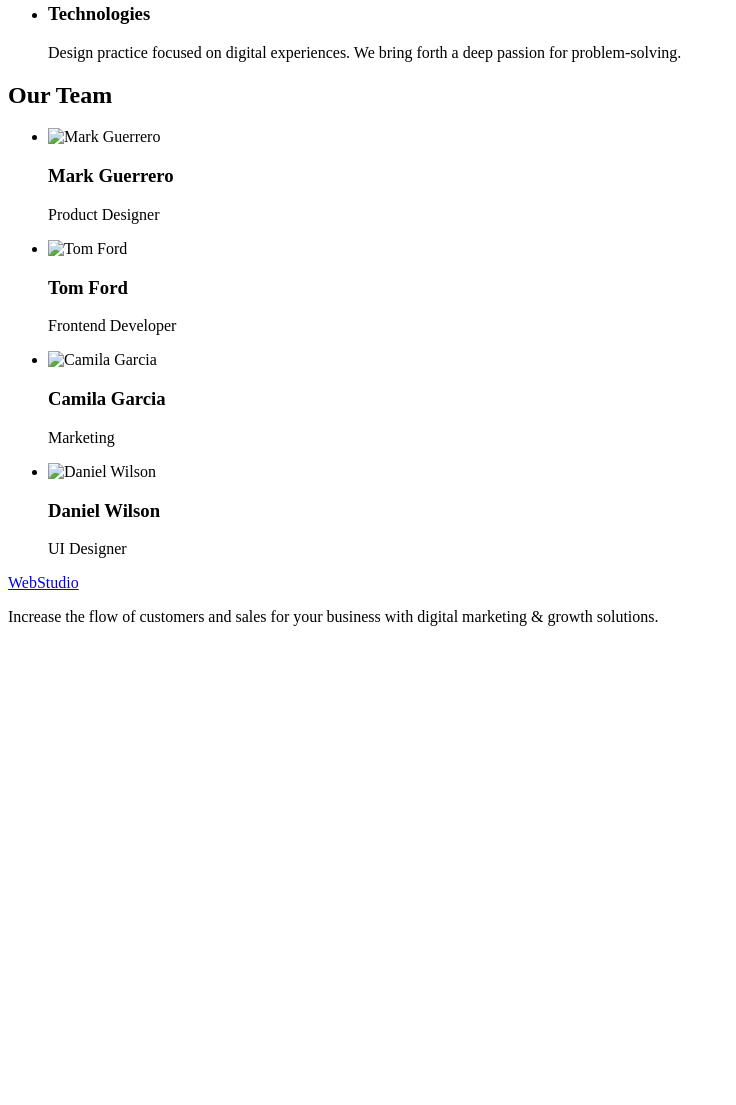
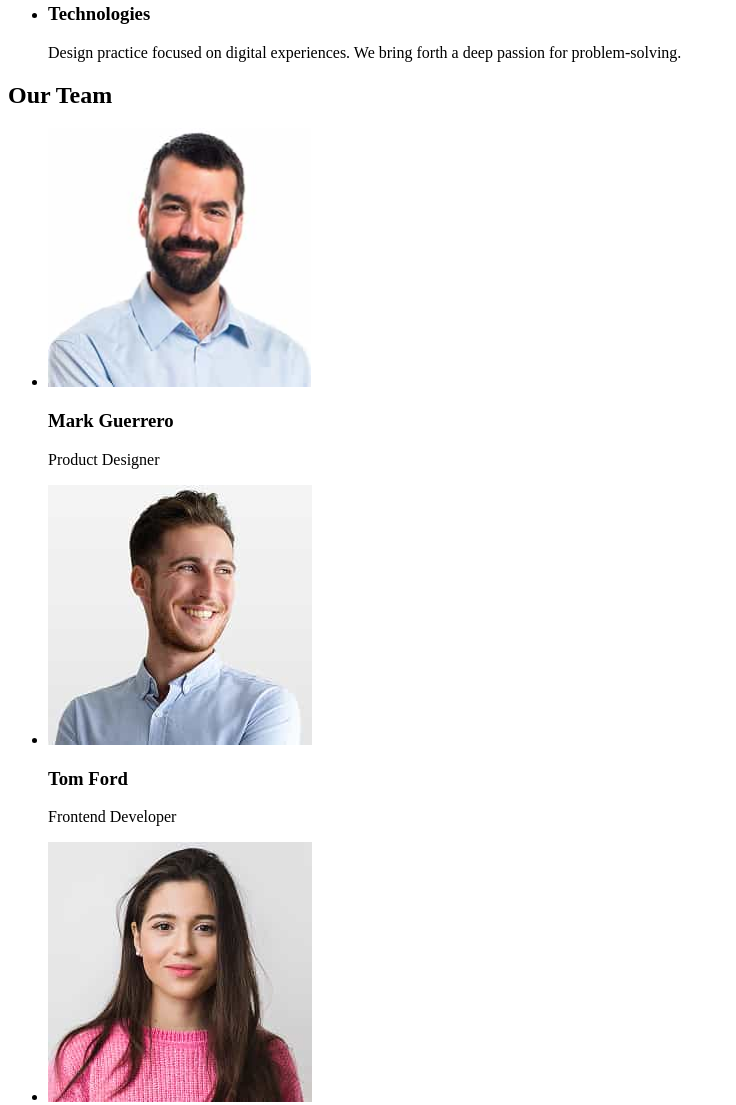
Before and after one commit to Vedatbasaq/goit-markup-hw-02, a plain HTML site: page index.html in a window 1280 px wide. Shown: the part 532-1637 px from the top of the page, without its empty margins (0-736 px from the left). Before the commit the page ends 1174 px from the top, so only its background shows below. Drawn offline with Linux system fonts and the light colour scheme; the site is published under a folder, as on GitHub Pages, so addresses that start at the root find nothing.

Commit message:
last uptade

```diff
--- a/index.html
+++ b/index.html
@@ -73,22 +73,22 @@
         <h2>Our Team</h2>
         <ul>
           <li>
-            <img src="/images/mark.jpg" alt="Mark Guerrero" width="263" />
+            <img src="images/mark.jpg" alt="Mark Guerrero" width="263" />
             <h3>Mark Guerrero</h3>
             <p>Product Designer</p>
           </li>
           <li>
-            <img src="/images/tom.jpg" alt="Tom Ford" width="264" />
+            <img src="images/tom.jpg" alt="Tom Ford" width="264" />
             <h3>Tom Ford</h3>
             <p>Frontend Developer</p>
           </li>
           <li>
-            <img src="/images/camila.jpg" alt="Camila Garcia" width="264" />
+            <img src="images/camila.jpg" alt="Camila Garcia" width="264" />
             <h3>Camila Garcia</h3>
             <p>Marketing</p>
           </li>
           <li>
-            <img src="/images/daniel.jpg" alt="Daniel Wilson" width="264" />
+            <img src="images/daniel.jpg" alt="Daniel Wilson" width="264" />
             <h3>Daniel Wilson</h3>
             <p>UI Designer</p>
           </li>
```
